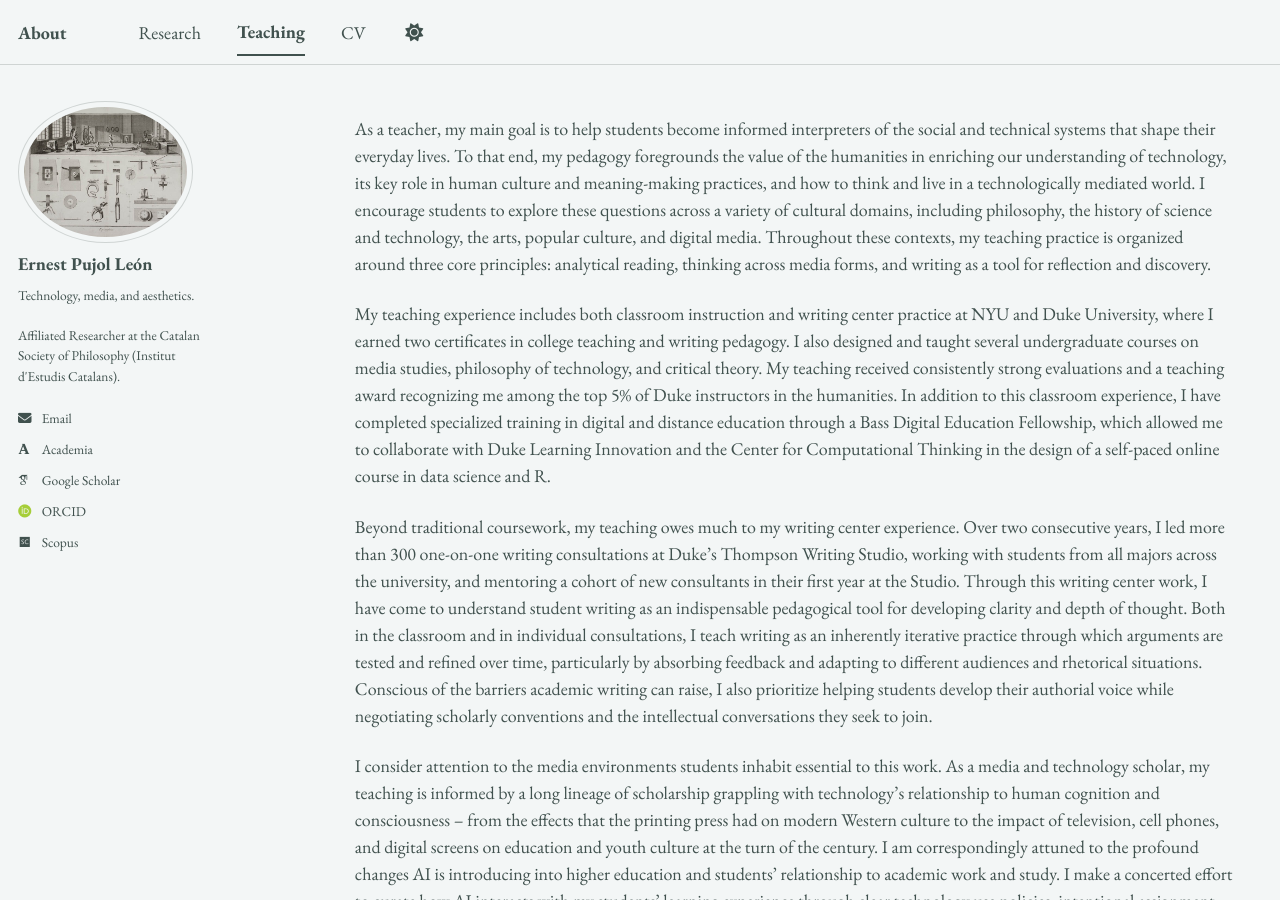
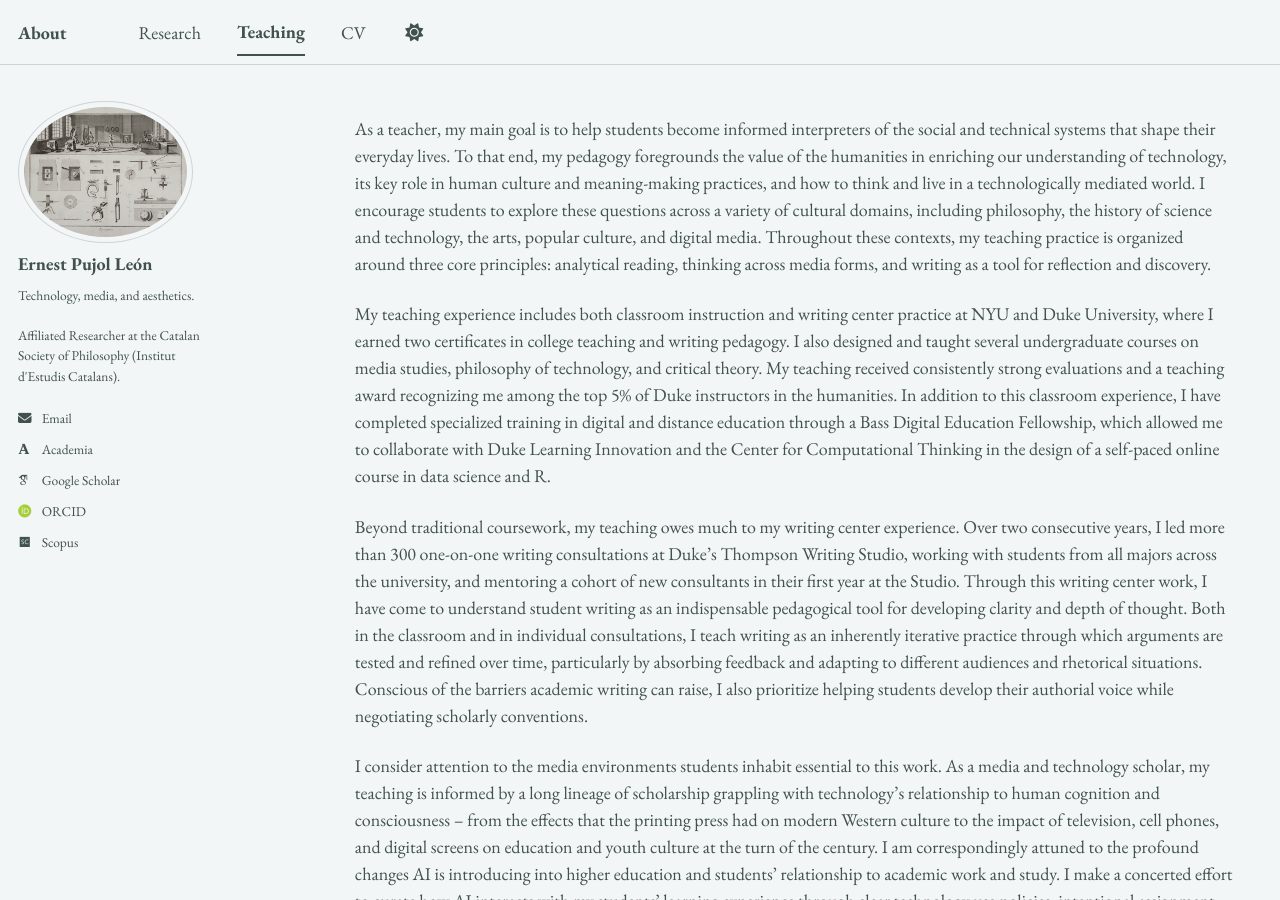
Before and after one commit to epujol90/epujol90.github.io, a Jekyll site: the page built from _pages/teaching.md, in a window 1280 px wide and 900 px high. Built offline with Jekyll 4.4.1, drawn with Linux system fonts in a browser that asks for light colours; some web fonts are replaced; a script bundle is joined from its source files by our own code; library files that are not in the unit come from our copies.

Commit message:
Update teaching.md

```diff
--- a/_pages/teaching.md
+++ b/_pages/teaching.md
@@ -9,7 +9,7 @@ As a teacher, my main goal is to help students become informed interpreters of t
 
 My teaching experience includes both classroom instruction and writing center practice at NYU and Duke University, where I earned two certificates in college teaching and writing pedagogy. I also designed and taught several undergraduate courses on media studies, philosophy of technology, and critical theory. My teaching received consistently strong evaluations and a teaching award recognizing me among the top 5% of Duke instructors in the humanities. In addition to this classroom experience, I have completed specialized training in digital and distance education through a Bass Digital Education Fellowship, which allowed me to collaborate with Duke Learning Innovation and the Center for Computational Thinking in the design of a self-paced online course in data science and R.
 
-Beyond traditional coursework, my teaching owes much to my writing center experience. Over two consecutive years, I led more than 300 one-on-one writing consultations at Duke's Thompson Writing Studio, working with students from all majors across the university, and mentoring a cohort of new consultants in their first year at the Studio. Through this writing center work, I have come to understand student writing as an indispensable pedagogical tool for developing clarity and depth of thought. Both in the classroom and in individual consultations, I teach writing as an inherently iterative practice through which arguments are tested and refined over time, particularly by absorbing feedback and adapting to different audiences and rhetorical situations. Conscious of the barriers academic writing can raise, I also prioritize helping students develop their authorial voice while negotiating scholarly conventions and the intellectual conversations they seek to join.
+Beyond traditional coursework, my teaching owes much to my writing center experience. Over two consecutive years, I led more than 300 one-on-one writing consultations at Duke's Thompson Writing Studio, working with students from all majors across the university, and mentoring a cohort of new consultants in their first year at the Studio. Through this writing center work, I have come to understand student writing as an indispensable pedagogical tool for developing clarity and depth of thought. Both in the classroom and in individual consultations, I teach writing as an inherently iterative practice through which arguments are tested and refined over time, particularly by absorbing feedback and adapting to different audiences and rhetorical situations. Conscious of the barriers academic writing can raise, I also prioritize helping students develop their authorial voice while negotiating scholarly conventions.
 
 I consider attention to the media environments students inhabit essential to this work. As a media and technology scholar, my teaching is informed by a long lineage of scholarship grappling with technology’s relationship to human cognition and consciousness -- from the effects that the printing press had on modern Western culture to the impact of television, cell phones, and digital screens on education and youth culture at the turn of the century. I am correspondingly attuned to the profound changes AI is introducing into higher education and students’ relationship to academic work and study. I make a concerted effort to curate how AI interacts with my students’ learning experience through clear technology use policies, intentional assignment design, and regular discussions with students on the value of taking ownership over one’s intellectual growth (and the ways technology may or may not serve it).
 <br>
```
